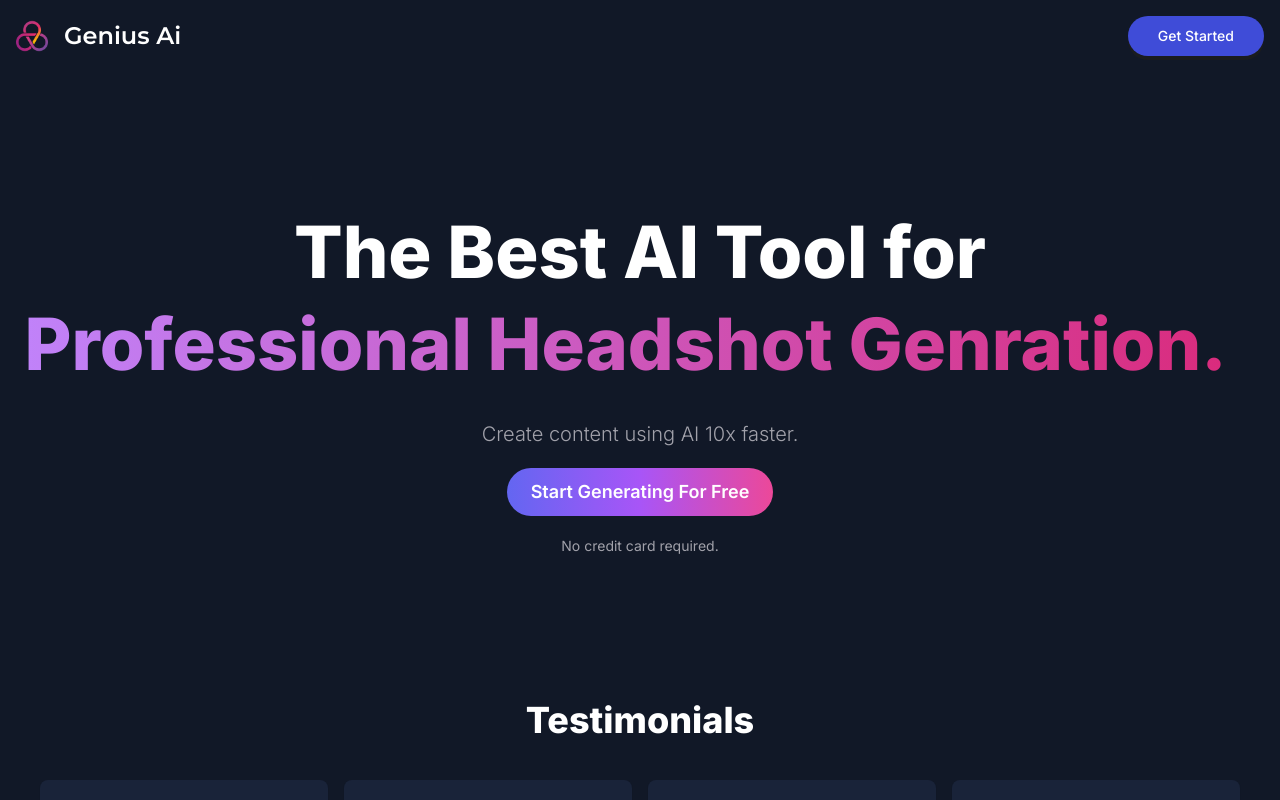
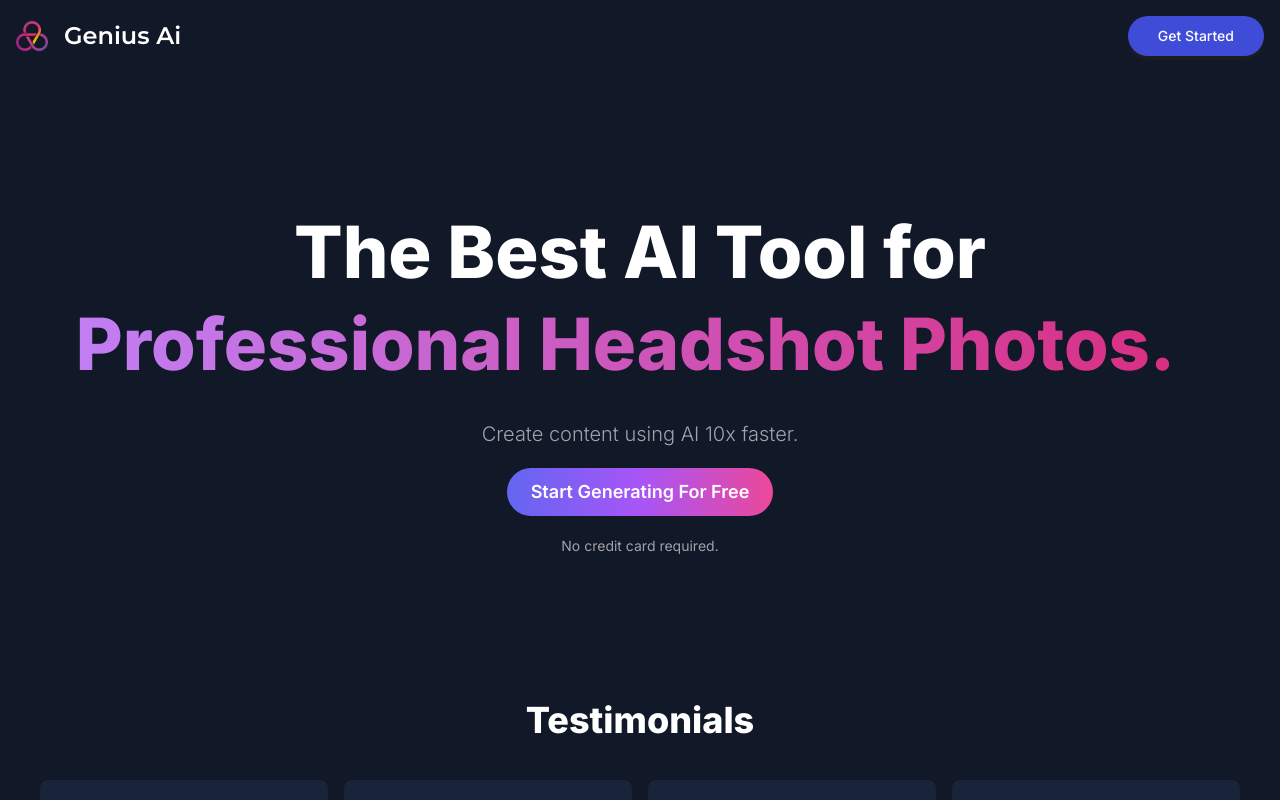
Before and after one commit to davidnjagah/ai-saas-envato, a Next.js app: page / in a window 1280 px wide. Built offline with nearby package versions, Linux system fonts and the light colour scheme; no server answers.

Commit message:
Fortune 2024

```diff
--- a/components/landing-hero.tsx
+++ b/components/landing-hero.tsx
@@ -15,11 +15,11 @@ export const LandingHero = () => {
                 <TypewriterComponent
                     options={{
                         strings: [
-                            "Professional Headshot Genration.",
-                            "Full Body Professional Photo Generation.",
-                            "Career Photo Generation.",
-                            "Qr Code Generation.",
-                            "Fantasy Photo Generation.",
+                            "Professional Headshot Photos.",
+                            "Full Body Professional Photos.",
+                            "Career Photos.",
+                            "Qr Code Art.",
+                            "Fantasy Photos.",
                         ],
                         autoStart: true,
                         loop: true
```
